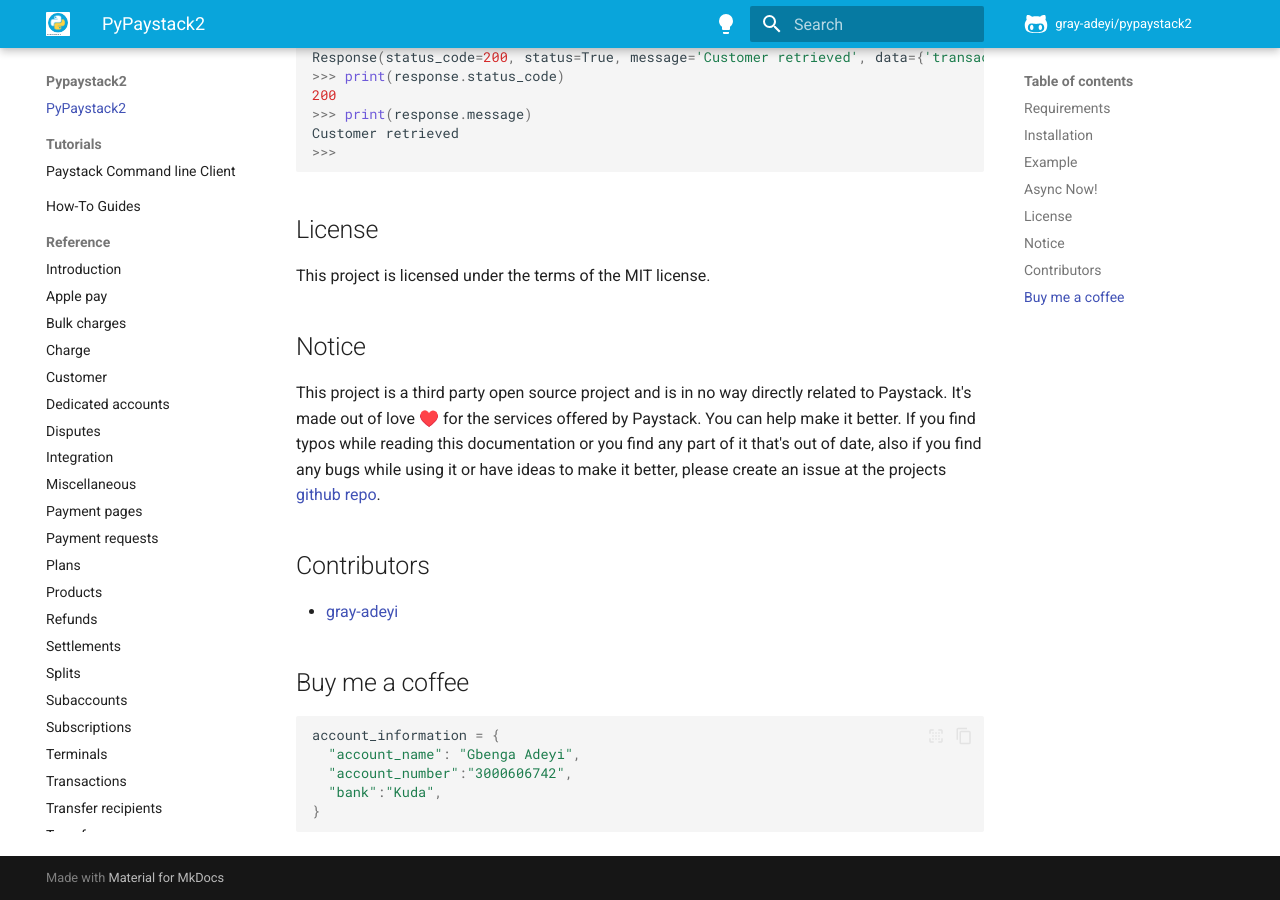
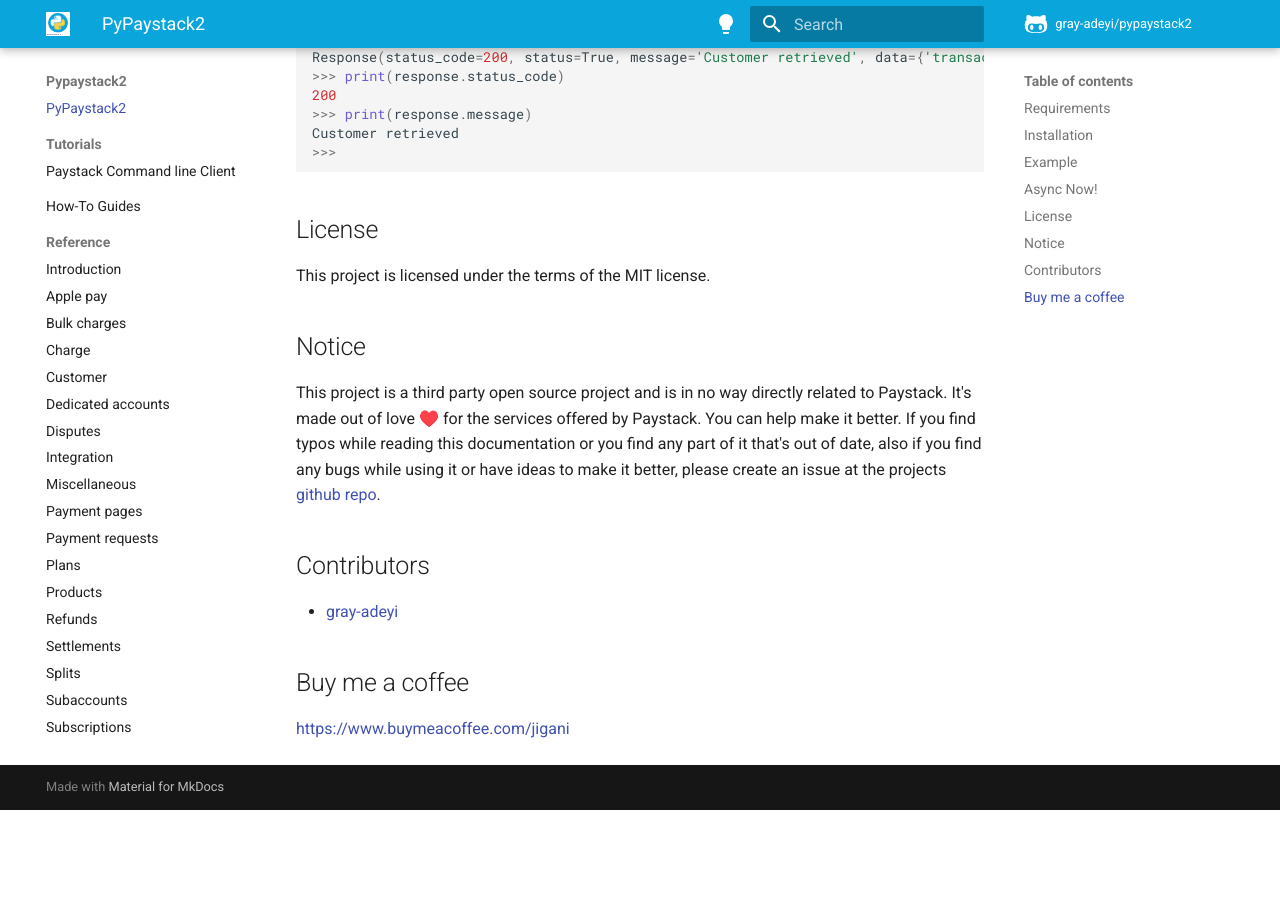
Before and after one commit to gray-adeyi/pypaystack2, an MkDocs documentation site: the page built from docs/index.md, in a window 1280 px wide and 900 px high, scrolled down 2516 px. Built offline with MkDocs 1.6.1 and Material for MkDocs 9.7.7, drawn with Linux system fonts in a browser that asks for light colours; comment, search, counter and statistics services are not loaded; after the commit the page ends 3326 px from its top, so only the background shows below that.

Commit message:
Add BMC link

````diff
--- a/docs/index.md
+++ b/docs/index.md
@@ -86,10 +86,5 @@
 - [gray-adeyi](https://github.com/gray-adeyi)
 
 ## Buy me a coffee
-```python
-account_information = {
-  "account_name": "Gbenga Adeyi",
-  "account_number":"3000606742",
-  "bank":"Kuda",
-}
-```
+
+[https://www.buymeacoffee.com/jigani](https://www.buymeacoffee.com/jigani)
````
